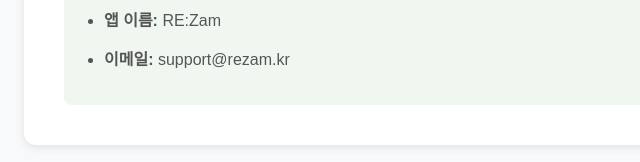
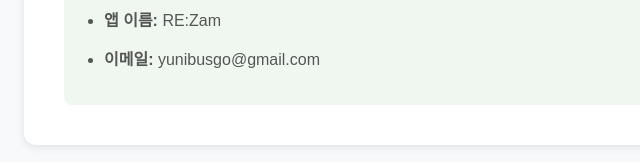
Before and after one commit to ream-app/rezam-privacy, a plain HTML site: page index.html in a window 1280 px wide. Shown: the part 1882-2044 px from the top of the page, 216-856 px from the left. Drawn offline with Linux system fonts and the light colour scheme.

Commit message:
fix: 문의 이메일 수정

```diff
--- a/index.html
+++ b/index.html
@@ -134,7 +134,7 @@
             <p>개인정보 관련 문의사항이 있으시면 아래로 연락해 주세요:</p>
             <ul>
                 <li><strong>앱 이름:</strong> RE:Zam</li>
-                <li><strong>이메일:</strong> support@rezam.kr</li>
+                <li><strong>이메일:</strong> yunibusgo@gmail.com</li>
             </ul>
         </div>
     </div>
```
